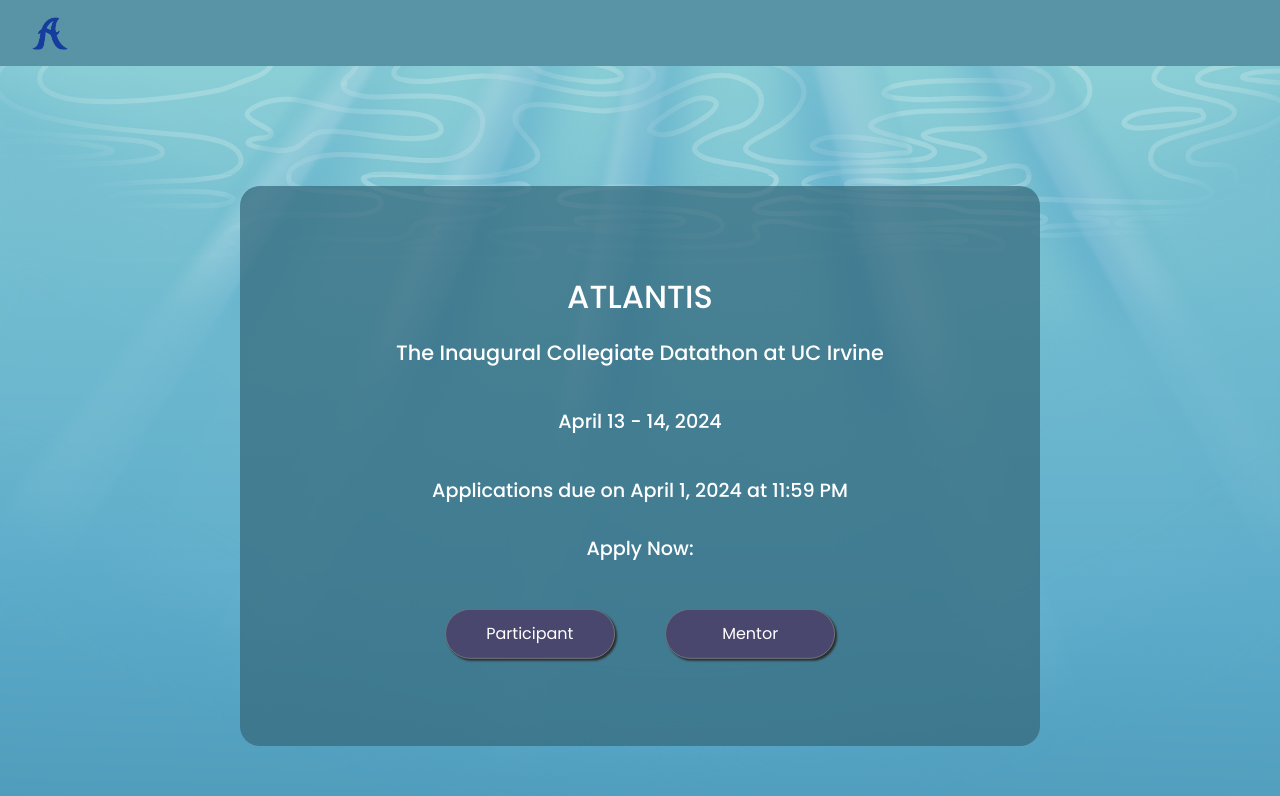
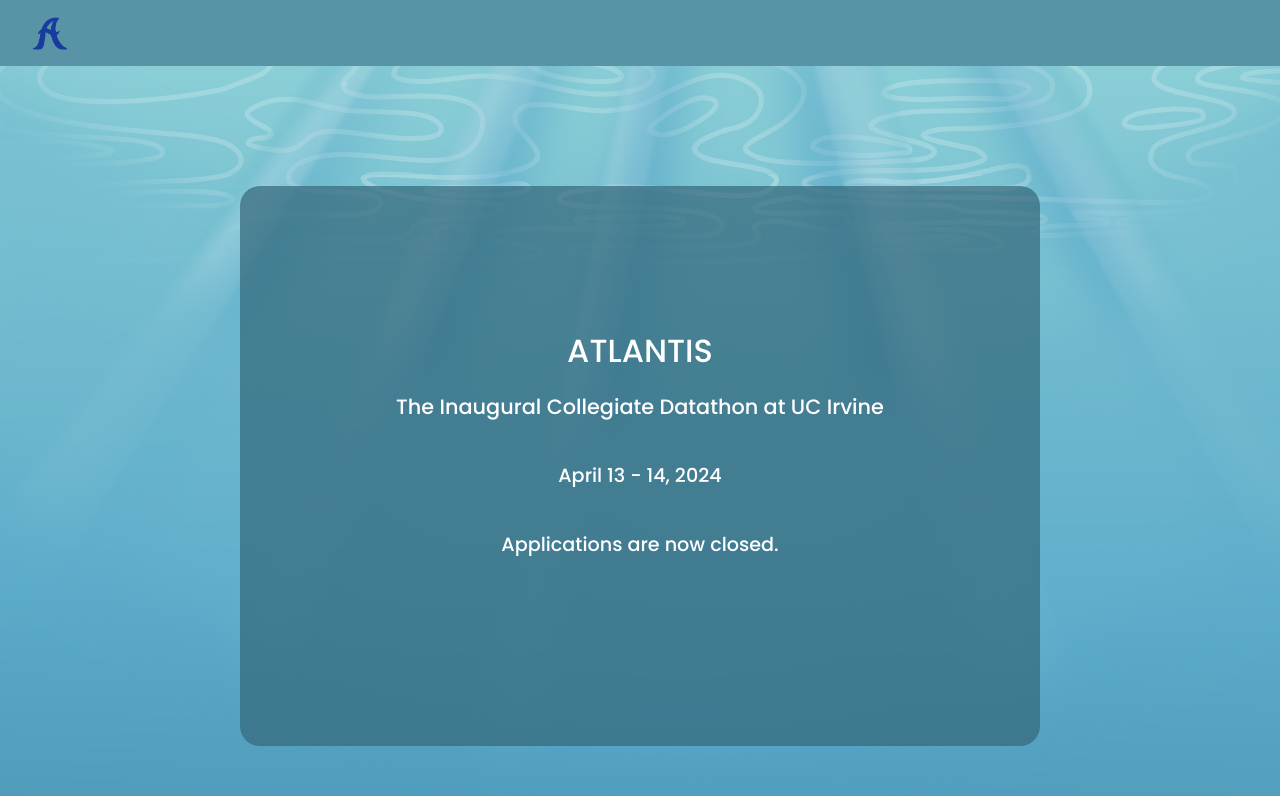
Before and after one commit to rozguo/datathon-atlantis-2024, a React (Create React App) app: page /apply in a window 1280 px wide. Shown: the top 796 px of the page. Built offline with nearby package versions, Linux system fonts and the light colour scheme.

Commit message:
closing applications

```diff
--- a/src/sections/apply-page/apply-page.css
+++ b/src/sections/apply-page/apply-page.css
@@ -34,6 +34,7 @@
   display: flex;
   justify-content: space-between;
   text-align: center;
+  display: none;
 }
 
 .app-btn{
--- a/src/sections/apply-page/apply-page.js
+++ b/src/sections/apply-page/apply-page.js
@@ -18,10 +18,9 @@
           </p>
           <br />
           <p style={{ fontSize: "1.2rem" }}>
-            Applications due on April 1, 2024 at 11:59 PM
+            Applications are now closed.
             <br />
             <br />
-            Apply Now:
           </p>
         </div>
 
```
